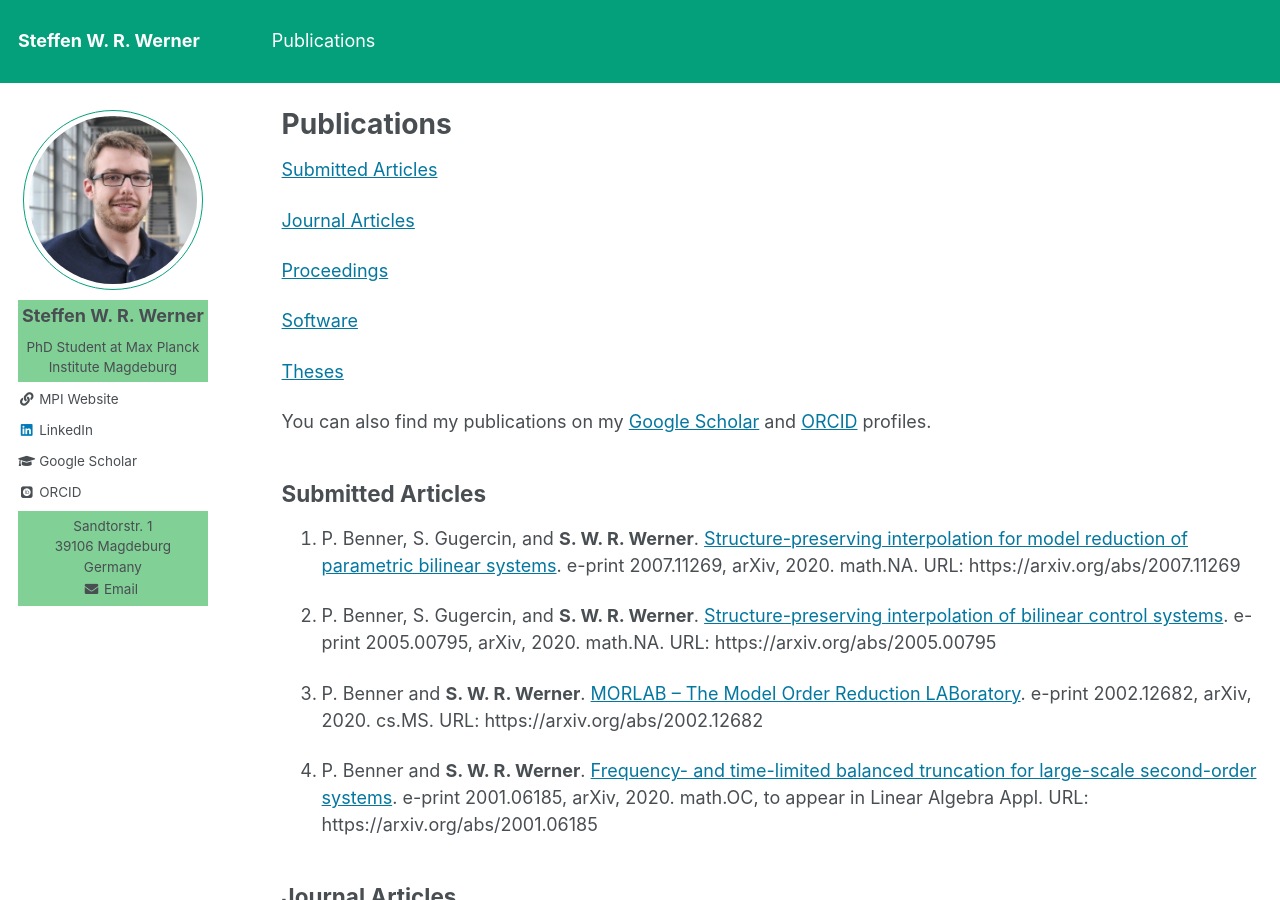
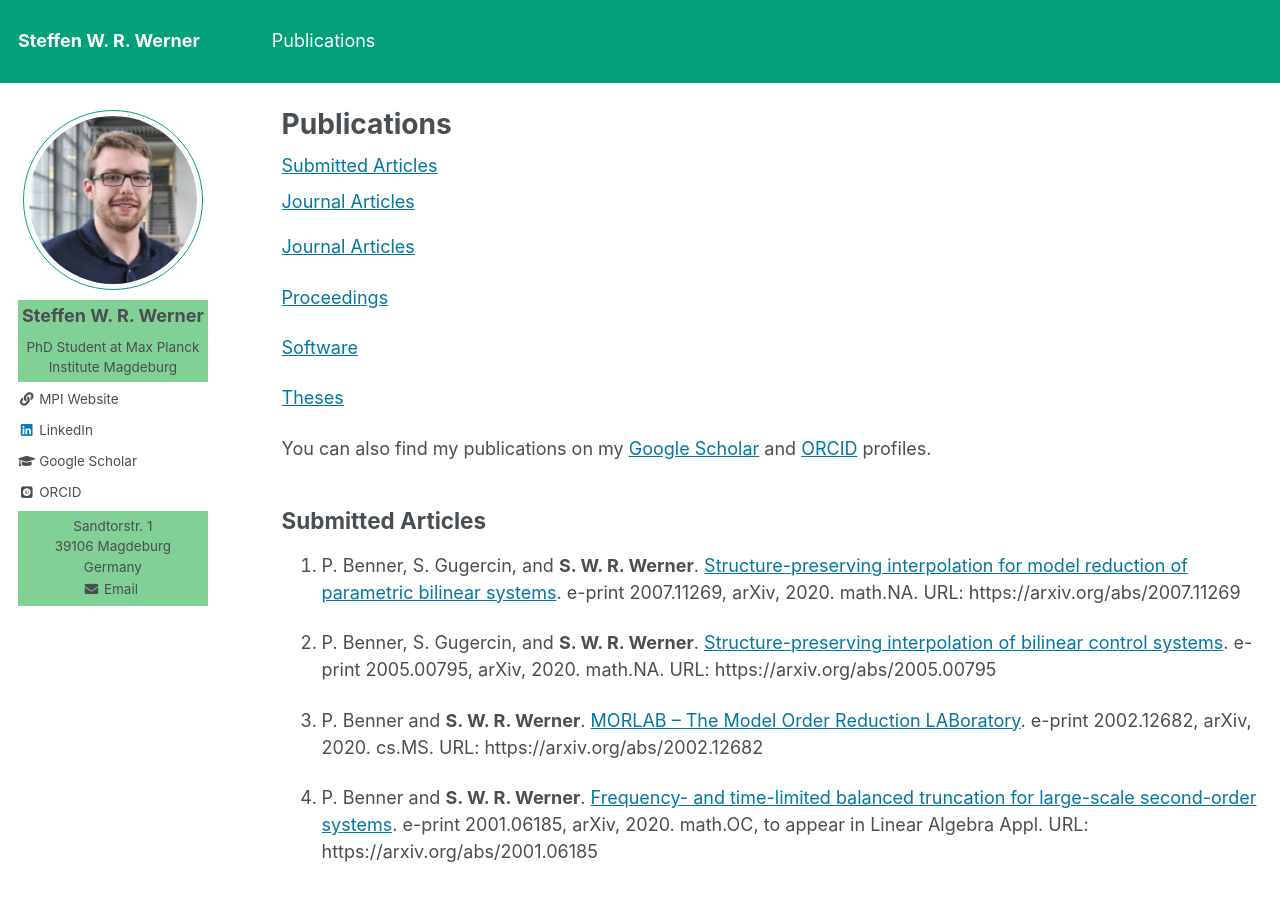
Before and after one commit to ninsteve/ninsteve.github.io, a Jekyll site: the page built from _pages/publications.md, in a window 1280 px wide and 900 px high. Built offline with Jekyll 4.4.1, drawn with Linux system fonts in a browser that asks for light colours; some web fonts are replaced.

Commit message:
Test with new paragraph definition.

```diff
--- a/_pages/publications.md
+++ b/_pages/publications.md
@@ -5,7 +5,12 @@ permalink: /publications/
 author_profile: true
 ---
 
-[Submitted Articles](#submitted)
+<p style="margin-top:0.5em; margin-bottom:0.5em">
+  <a href="#submitted">Submitted Articles</a>
+</p>
+<p style="margin-top:0.5em; margin-bottom:0.5em">
+  <a href="#journal">Journal Articles</a>
+</p>
 
 [Journal Articles](#journal)
 
```
